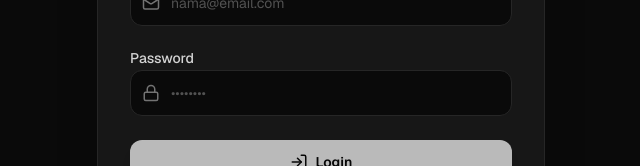
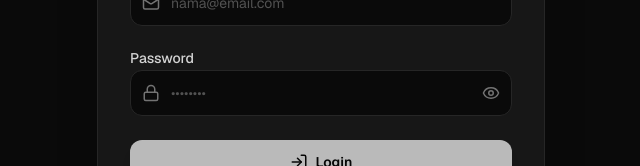
Before and after one commit to PrimaArise/ai-chatbot-arise, a Next.js app: page /login in a window 1280 px wide. Shown: the part 350-516 px from the top of the page, without its empty margins (319-959 px from the left). Built offline with nearby package versions, Linux system fonts and the light colour scheme; no server answers.

Commit message:
Update UI

```diff
--- a/src/app/chat/page.tsx
+++ b/src/app/chat/page.tsx
@@ -1151,7 +1151,7 @@
               <div className="flex items-center gap-3">
                 <div className="flex items-center gap-2 mr-2 bg-neutral-950 px-3 py-1.5 rounded-lg border border-neutral-800" title={isKbEnabled ? 'AI hanya menjawab dari dokumen' : 'AI bebas menjawab tanpa batasan dokumen'}>
                   <span className={`text-xs font-medium ${isKbEnabled ? 'text-blue-400' : 'text-neutral-500'}`}>
-                    Knowledge Based {isKbEnabled ? 'Aktif' : 'Nonaktif'}
+                    Knowledge Base {isKbEnabled ? 'ON' : 'OFF'}
                   </span>
                   <button
                     onClick={() => setIsKbEnabled(!isKbEnabled)}
--- a/src/app/login/page.tsx
+++ b/src/app/login/page.tsx
@@ -4,7 +4,7 @@
 import { supabase } from '@/lib/supabase';
 import { useRouter } from 'next/navigation';
 import toast, { Toaster } from 'react-hot-toast';
-import { LogIn, Mail, Lock } from 'lucide-react';
+import { LogIn, Mail, Lock, Eye, EyeOff } from 'lucide-react';
 import Link from 'next/link';
 
 export default function LoginPage() {
@@ -12,6 +12,7 @@
 
     const [email, setEmail] = useState('');
     const [password, setPassword] = useState('');
+    const [showPassword, setShowPassword] = useState(false);
     const [isLoading, setIsLoading] = useState(false);
 
     useEffect(() => {
@@ -78,12 +79,19 @@
                                 <Lock size={18} />
                             </div>
                             <input
-                                type="password"
+                                type={showPassword ? "text" : "password"}
                                 required
                                 placeholder="••••••••"
                                 onChange={(e) => setPassword(e.target.value)}
-                                className="w-full pl-10 p-3 bg-neutral-950 border border-neutral-800 rounded-xl text-neutral-100 placeholder-neutral-600 focus:outline-none focus:border-blue-500 focus:ring-1 focus:ring-blue-500 transition-all text-sm"
+                                className="w-full pl-10 pr-10 p-3 bg-neutral-950 border border-neutral-800 rounded-xl text-neutral-100 placeholder-neutral-600 focus:outline-none focus:border-blue-500 focus:ring-1 focus:ring-blue-500 transition-all text-sm"
                             />
+                            <button
+                                type="button"
+                                onClick={() => setShowPassword(!showPassword)}
+                                className="absolute inset-y-0 right-0 pr-3 flex items-center text-neutral-500 hover:text-neutral-300 transition-colors cursor-pointer"
+                            >
+                                {showPassword ? <EyeOff size={18} /> : <Eye size={18} />}
+                            </button>
                         </div>
                     </div>
 
--- a/src/app/register/page.tsx
+++ b/src/app/register/page.tsx
@@ -4,7 +4,7 @@
 import { useRouter } from 'next/navigation';
 import { supabase } from '@/lib/supabase';
 import toast, { Toaster } from 'react-hot-toast';
-import { UserPlus, Mail, Lock, Check, X, Shield } from 'lucide-react';
+import { UserPlus, Mail, Lock, Check, X, Shield, Eye, EyeOff } from 'lucide-react';
 import Link from 'next/link';
 
 export default function RegisterPage() {
@@ -12,6 +12,7 @@
 
     const [email, setEmail] = useState('');
     const [password, setPassword] = useState('');
+    const [showPassword, setShowPassword] = useState(false);
     const [confirmPassword, setConfirmPassword] = useState('');
     const [isLoading, setIsLoading] = useState(false);
     // ===== Admin OTP =====
@@ -111,13 +112,20 @@
                                 <Lock size={18} />
                             </div>
                             <input
-                                type="password"
+                                type={showPassword ? "text" : "password"}
                                 required
                                 minLength={10}
                                 placeholder="Min. 10 karakter dg Angka & Kapital"
                                 onChange={(e) => setPassword(e.target.value)}
-                                className="w-full pl-10 p-3 bg-neutral-950 border border-neutral-800 rounded-xl text-neutral-100 placeholder-neutral-600 focus:outline-none focus:border-blue-500 focus:ring-1 focus:ring-blue-500 transition-all text-sm"
+                                className="w-full pl-10 pr-10 p-3 bg-neutral-950 border border-neutral-800 rounded-xl text-neutral-100 placeholder-neutral-600 focus:outline-none focus:border-blue-500 focus:ring-1 focus:ring-blue-500 transition-all text-sm"
                             />
+                            <button
+                                type="button"
+                                onClick={() => setShowPassword(!showPassword)}
+                                className="absolute inset-y-0 right-0 pr-3 flex items-center text-neutral-500 hover:text-neutral-300 transition-colors cursor-pointer"
+                            >
+                                {showPassword ? <EyeOff size={18} /> : <Eye size={18} />}
+                            </button>
                         </div>
                         {/* Indikator Validasi Password */}
                         <div className="flex flex-col gap-1.5 mt-2 pt-1">
```
Lines whose indentation alone changed are shown as unchanged.
